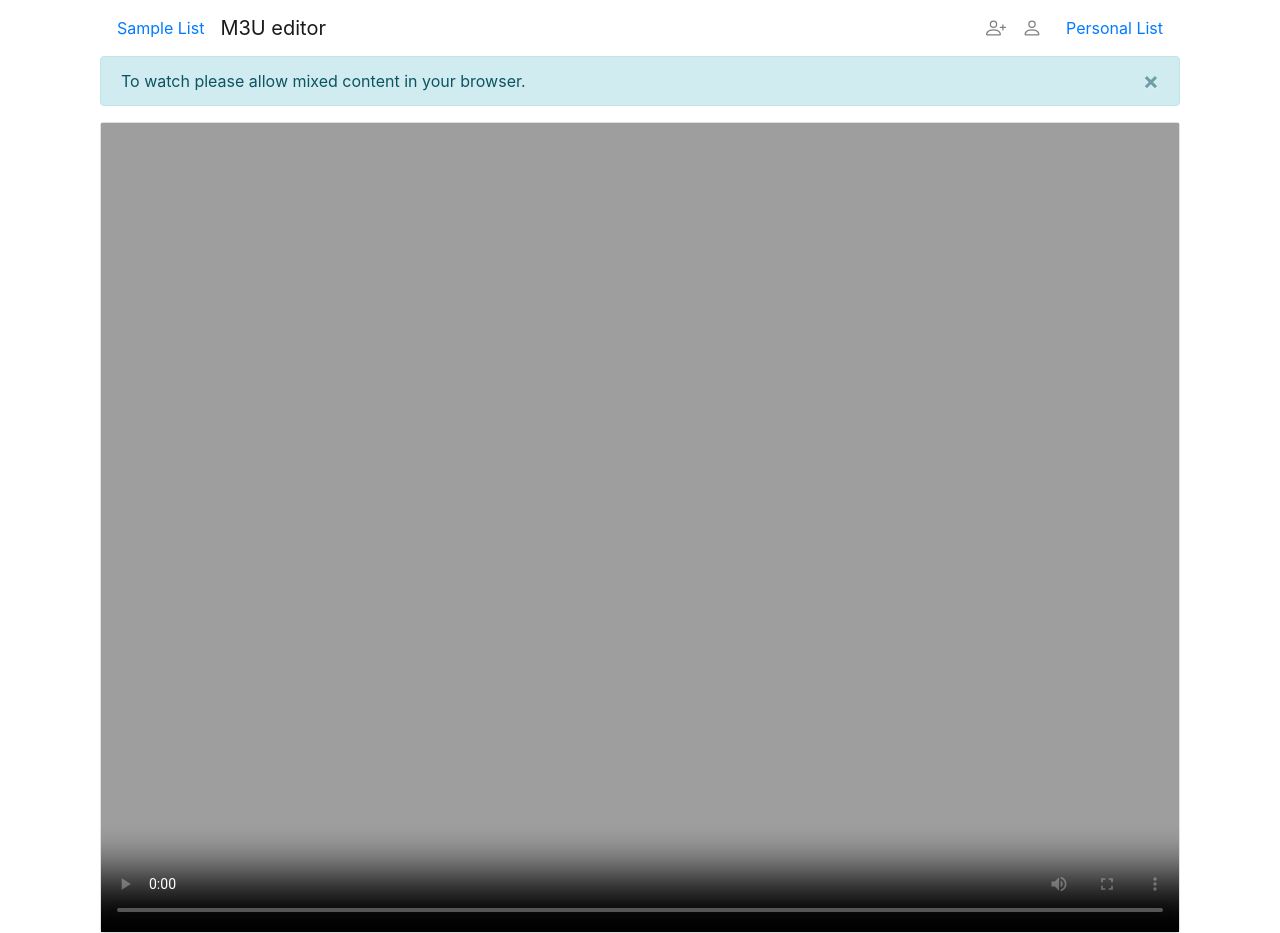
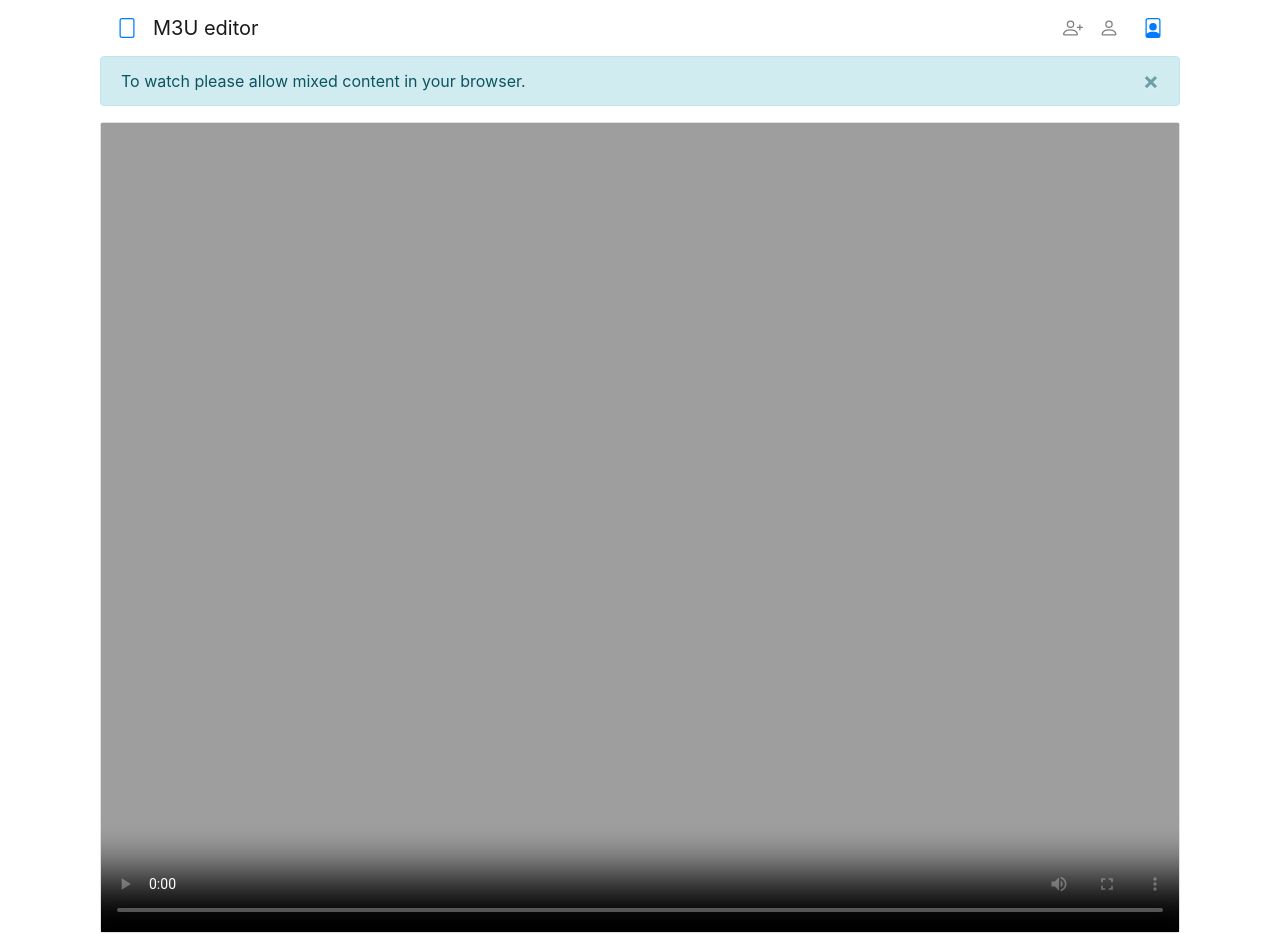
Before and after one commit to abp-ce/m3u_vue_cli, a Vue app: page / in a window 1280 px wide. Built offline with nearby package versions, Linux system fonts and the light colour scheme.

Commit message:
Button icons added

```diff
--- a/src/App.vue
+++ b/src/App.vue
@@ -2,14 +2,16 @@
   <b-container>
     <b-navbar>
       <!--b-button v-b-toggle.sample class="float-left">Sample</b-button-->
-      <b-nav><b-nav-item v-b-toggle.sample class="float-left">Sample List</b-nav-item></b-nav>
+      <b-nav><b-nav-item v-b-toggle.sample class="float-left" v-b-tooltip.hover title="Sample List">
+        <b-icon-file></b-icon-file>
+      </b-nav-item></b-nav>
       <b-navbar-brand to="/">M3U editor</b-navbar-brand>
       <b-navbar-nav class="ml-auto">
         <b-nav-item v-if = "this.$store.getters.isLoggedIn" id="nav-user">
           <b-icon-person-check></b-icon-person-check>
         </b-nav-item>
         <b-tooltip target="nav-user">{{this.$store.state.user}}</b-tooltip>
-        <b-nav-item v-if = "this.$store.getters.isLoggedIn"  v-b-tooltip.hover title="Logout" @click="logout">
+        <b-nav-item v-if = "this.$store.getters.isLoggedIn" v-b-tooltip.hover title="Logout" @click="logout">
           <b-icon-person-dash></b-icon-person-dash>
         </b-nav-item>
         <b-nav-item v-if = "!this.$store.getters.isLoggedIn" to="/login/reg" v-b-tooltip.hover title="Register">
@@ -19,7 +21,9 @@
           <b-icon-person></b-icon-person>
         </b-nav-item>
       </b-navbar-nav>
-      <b-nav><b-nav-item v-b-toggle.personal class="float-left">Personal List</b-nav-item></b-nav>
+      <b-nav><b-nav-item v-b-toggle.personal class="float-left" v-b-tooltip.hover title="Personal List">
+        <b-icon-file-person></b-icon-file-person>
+      </b-nav-item></b-nav>
       <!--b-button v-b-toggle.personal class="float-right">Personal</b-button-->
     </b-navbar>
     <router-view/>
```
